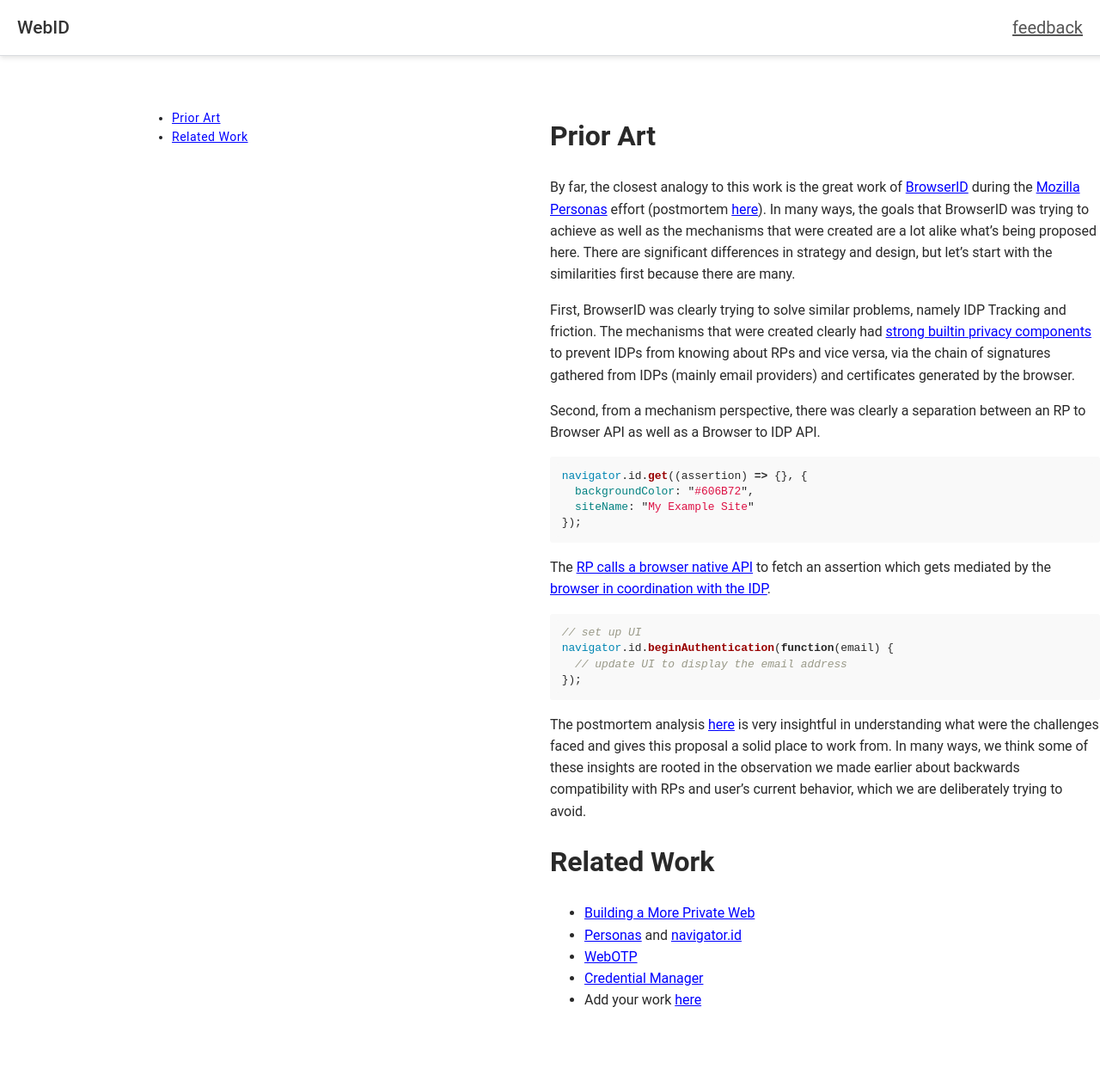
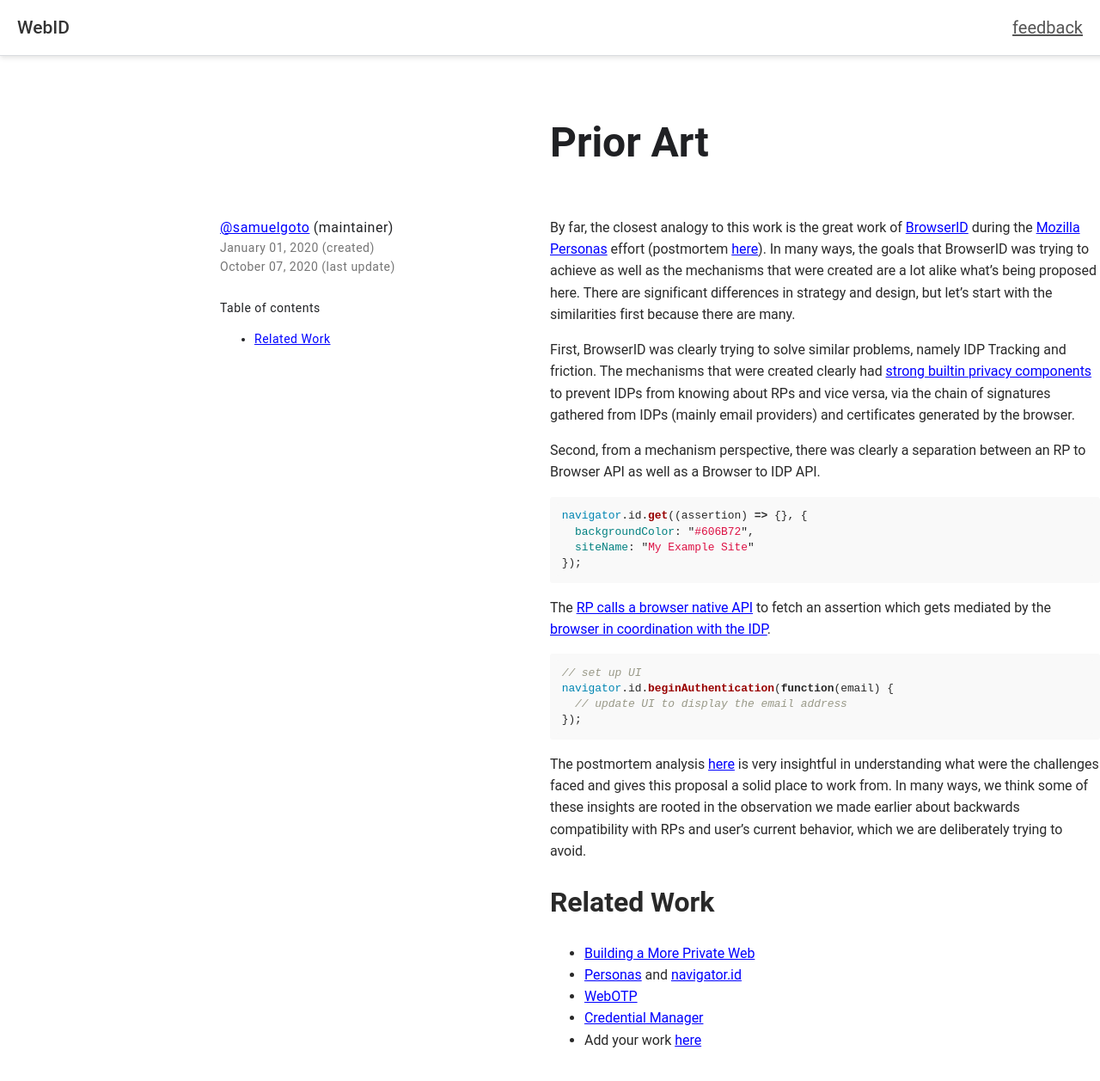
Before and after one commit to w3c-fedid/FedCM, a Jekyll site: the page built from prior.md, in a window 1280 px wide. Shown: the top 1257 px of the page at 86% size. Built offline with Jekyll 4.4.1, drawn with Linux system fonts in a browser that asks for light colours; some web fonts are replaced; our own code applies the rules of GitHub Pages for plain Markdown files.

Commit message:
Add dates, authors, maintainers to files

```diff
--- a/_layouts/post.html
+++ b/_layouts/post.html
@@ -3,15 +3,28 @@ layout: default
 ---
 
 <div class="post">
-  <!-- <h1 class="post-title">{{page.title}}</h1> -->
+  {% if page.title %}
+    <h1 class="post-title">{{page.title}}</h1>
+  {% endif %}
   <div class="post-info">
-    <div><!--{% if page.author %}{{ page.author }}{% else %}{{ site.author.name }}{% endif %}--></div>
-    {% if page.date %}
+    <div>
+      {% if page.maintainer %}
+      <a href="https://github.com/{{page.maintainer}}">@{{page.maintainer}}</a> (maintainer)
+      {% endif %}
+    </div>
+    {% if page.created %}
     <div class="post-date">
-      <time datetime="{{ page.date }}">{{ page.date | date: "%B %d, %Y" }}</time>
+      <time datetime="{{ page.created }}">{{page.created | date: "%B %d, %Y"}} (created)</time>
     </div>
     {% endif %}
+    {% if page.updated %}
+    <div class="post-date">
+      <time datetime="{{ page.updated }}">{{page.updated | date: "%B %d, %Y"}} (last update)</time>
+    </div>
+    {% endif %}
+    <br>
     <div class="toc">
+      Table of contents
       {% include toc.html html=content %}
     </div>
   </div>
--- a/prior.md
+++ b/prior.md
@@ -1,4 +1,9 @@
-# Prior Art
+---
+title: "Prior Art"
+maintainer: "samuelgoto"
+created: 01/01/2020
+updated: 07/10/2020
+---
 
 By far, the closest analogy to this work is the great work of [BrowserID](https://github.com/mozilla/id-specs/blob/prod/browserid/index.md#web-site-signin-flow) during the [Mozilla Personas](https://developer.mozilla.org/en-US/docs/Archive/Mozilla/Persona/The_navigator.id_API) effort (postmortem [here](https://wiki.mozilla.org/Identity/Persona_AAR)). In many ways, the goals that BrowserID was trying to achieve as well as the mechanisms that were created are a lot alike what’s being proposed here. There are significant differences in strategy and design, but let’s start with the similarities first because there are many.
 
--- a/static/index.css
+++ b/static/index.css
@@ -209,7 +209,7 @@ footer {
   letter-spacing: 0.5px;
   text-align: left;
   font-size: 16px;
-  margin-left: -6em;
+  /** margin-left: -6em; **/
   float: left;
   width: 24em;
   position: fixed;
@@ -230,7 +230,7 @@ footer {
   font-size: 3rem;
   margin: 1rem 0;
   text-align: left;
-  margin-left: 0em;
+  margin-left: 8em;
   margin-bottom: 1em;
 }
 
```
Also changed, not shown: README.md (+7 -0 lines), consumers.md (+7 -2 lines), design.md (+7 -0 lines), enterprises.md (+3 -0 lines), privacy_threat_model.md (+3 -1 lines).
